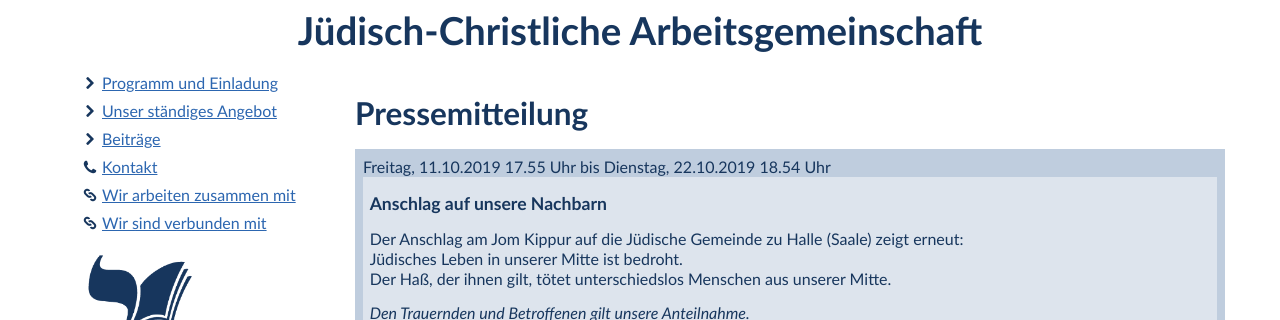
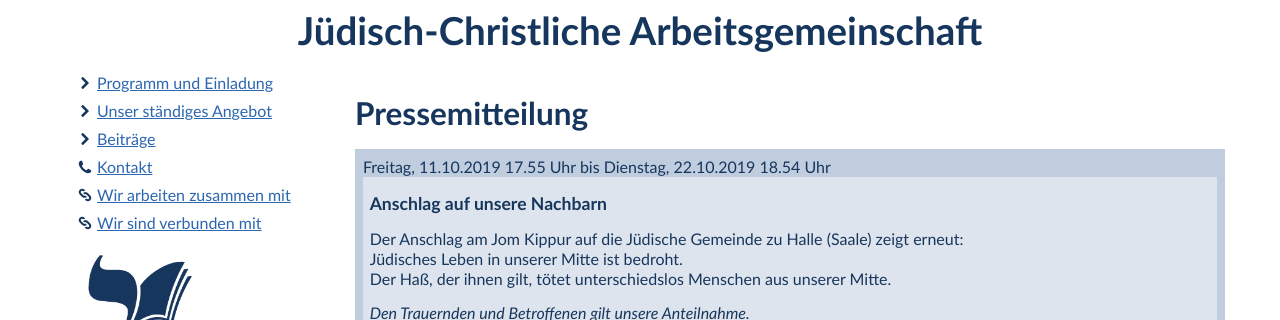
Before and after one commit to white-gecko/jcha.de, a Jekyll site: the page built from index.html, in a window 1280 px wide. Shown: the top 320 px of the page. Built offline with Jekyll 4.4.1, drawn with Linux system fonts in a browser that asks for light colours.

Commit message:
Fix nav-list

```diff
--- a/css/custom.css
+++ b/css/custom.css
@@ -9,6 +9,11 @@
     -ms-hyphens: auto;
     hyphens: auto;
     font-weight: normal;
+}
+.nav-list {
+  padding-left: 10px;
+  padding-right: 10px;
+  margin-bottom: 0;
 }
 .menucontainer {
     margin: 10px;
```
